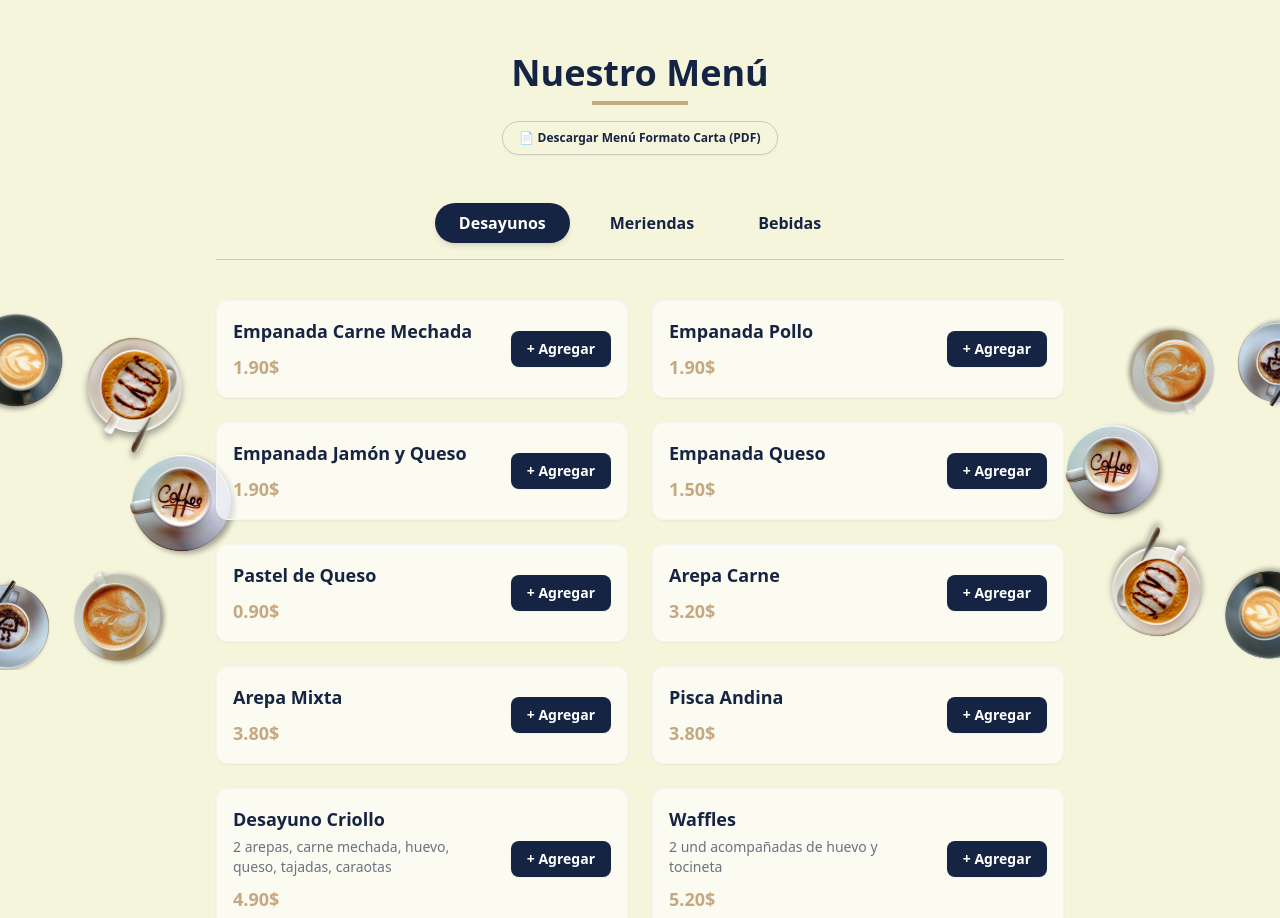
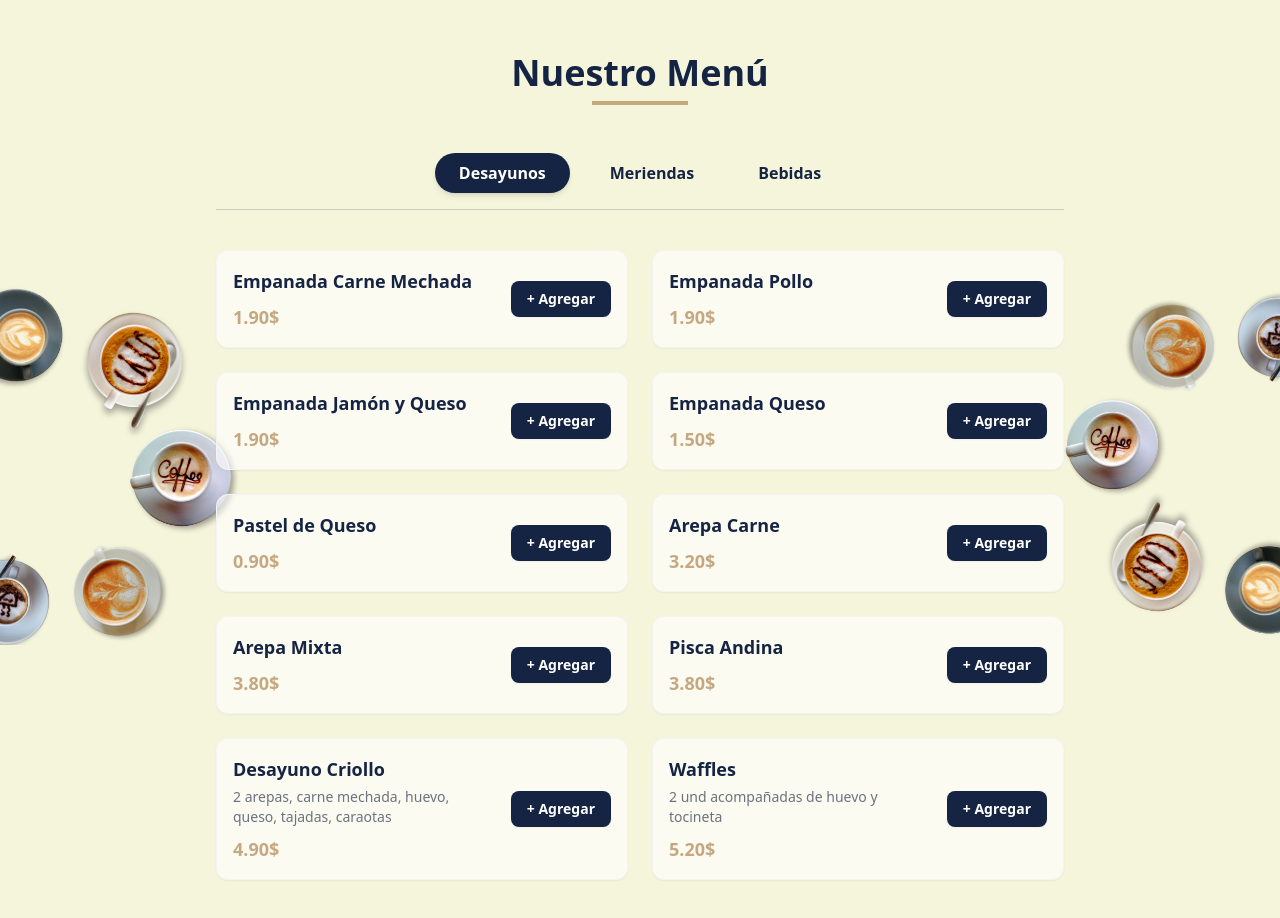
Before and after one commit to sofi-to26/entre-tazas, a React (Vite) app: page / in a window 1280 px wide. Shown: the part 1520-2438 px from the top of the page. Built offline with nearby package versions, Linux system fonts and the light colour scheme; no server answers; the database is empty; the HTML template or start-up script is replaced by a standard one.

Commit message:
chore: Remove PDF download button from menu

```diff
--- a/src/components/Menu.jsx
+++ b/src/components/Menu.jsx
@@ -4,7 +4,7 @@ import { motion } from 'framer-motion';
 import { useInView } from 'framer-motion';
 import { useRef } from 'react';
 import { useInventory } from '../hooks/useInventory';
-import { generateMenuPDF } from '../utils/generateMenuPDF';
+
 
 const fadeUp = {
   hidden: { opacity: 0, y: 30 },
@@ -17,21 +17,9 @@ const fadeUp = {
 
 const Menu = ({ onAddToCart }) => {
   const [activeTab, setActiveTab] = useState('desayunos');
-  const [isGeneratingPDF, setIsGeneratingPDF] = useState(false);
   const ref = useRef(null);
   const isInView = useInView(ref, { once: true, margin: '-80px' });
   const { isAvailable } = useInventory();
-
-  const handleDownloadPDF = async () => {
-    try {
-      setIsGeneratingPDF(true);
-      await generateMenuPDF();
-    } catch (err) {
-      console.error('Error generando PDF:', err);
-    } finally {
-      setIsGeneratingPDF(false);
-    }
-  };
 
   const tabs = [
     { id: 'desayunos', label: 'Desayunos' },
@@ -70,17 +58,6 @@ const Menu = ({ onAddToCart }) => {
         >
           <h2 className="text-4xl font-bold text-corporativo dark:text-dorado mb-2">Nuestro Menú</h2>
           <div className="w-24 h-1 bg-dorado mx-auto mb-4"></div>
-          <button
-            onClick={handleDownloadPDF}
-            disabled={isGeneratingPDF}
-            className="inline-flex items-center gap-2 text-xs font-semibold text-corporativo dark:text-dorado border border-corporativo/20 dark:border-dorado/30 px-4 py-2 rounded-full hover:bg-corporativo hover:text-white dark:hover:bg-dorado dark:hover:text-corporativo transition-all shadow-sm hover:shadow cursor-pointer disabled:opacity-50"
-          >
-            {isGeneratingPDF ? (
-              <>⏳ Generando Menú PDF...</>
-            ) : (
-              <>📄 Descargar Menú Formato Carta (PDF)</>
-            )}
-          </button>
         </motion.div>
 
         <div className="flex justify-center gap-4 mb-10 border-b border-corporativo/20 dark:border-white/10 pb-4">
```
